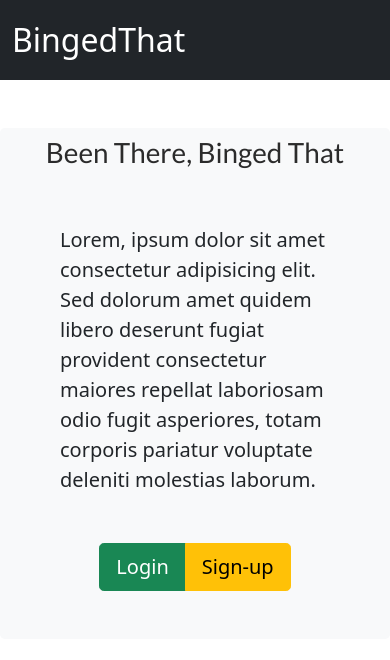
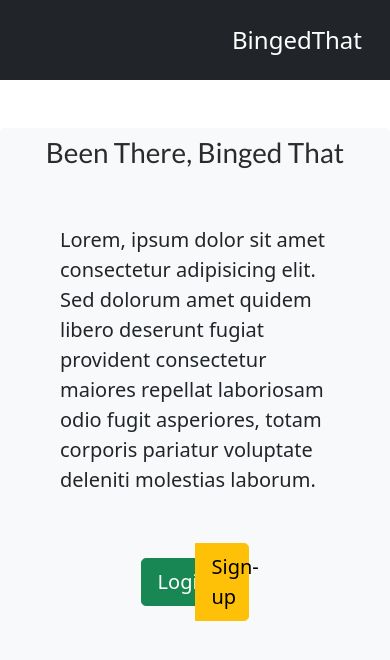
Before and after one commit to Mojtaba-NikAeen/binge, a Next.js app: page / in a window 390 px wide. Shown: the top 660 px of the page. Built offline with nearby package versions, Linux system fonts and the light colour scheme; no server answers.

Commit message:
ui improvements

```diff
--- a/components/list.tsx
+++ b/components/list.tsx
@@ -44,8 +44,9 @@ const List = ({ data, watchlist, removeFn, addWatched }: ListProps) => {
               <div className='card-body'>
                 <Link href={`/movies/${movie.imdbid}`}>
                   <a className={`card-title d-block btn btn-outline-dark ${classes.titleText}`}>
-                    <span>{movie.title}</span>
-                    <span> ({movie.year})</span>
+                    <abbr title={`${movie.title} (${movie.year})`}>
+                      {movie.title} ({movie.year})
+                    </abbr>
                   </a>
                 </Link>
 
--- a/components/navbar.module.css
+++ b/components/navbar.module.css
@@ -2,10 +2,22 @@
   height: 5rem;
 }
 
-.header a {
+.roundedBtn {
+  display: block;
+  height: 3.5rem;
+  width: 3.5rem;
+  border-radius: 50%;
   font-size: 1.2rem;
+  margin-left: 2rem;
+  margin-right: 2rem;
 }
 
 .logo {
   font-size: 2rem !important;
 }
+
+@media (max-width: 768px) {
+  .logo {
+    font-size: 1.5rem !important;
+  }
+}
--- a/components/navbar.tsx
+++ b/components/navbar.tsx
@@ -1,40 +1,38 @@
 import { useSession, signOut } from 'next-auth/react'
 import Link from 'next/link'
+import Image from 'next/image'
 import classes from './navbar.module.css'
 
 const NavBar = () => {
   const { status } = useSession()
 
-  // const unAuth = (
-  //   <div className='btn-group'>
-  //     <Link href={'/auth/login'}>
-  //       <a className='btn btn-success'>Login</a>
-  //     </Link>
-  //     <Link href={'/auth/signup'}>
-  //       <a className='btn btn-warning'>Sign-up</a>
-  //     </Link>
-  //   </div>
-  // )
+  const unAuth = (
+    <Link href={'/'}>
+      <a className={`navbar-brand ${classes.logo} center`}>BingedThat</a>
+    </Link>
+  )
 
   const auth = (
-    <div className='btn-group'>
+    <>
       <Link href={'/profile'}>
-        <a className='btn btn-success'>Profile</a>
+        <a className={classes.roundedBtn}>
+          <Image src={'/profile.png'} alt='profile logo' width={58} height={58} unoptimized />
+        </a>
       </Link>
-      <a className='btn btn-info' onClick={() => signOut({ redirect: false })}>
-        Logout
-      </a>
-    </div>
+      <Link href={'/'}>
+        <a className={`navbar-brand ${classes.logo}`}>BingedThat</a>
+      </Link>
+      <Link href={''}>
+        <a className={classes.roundedBtn} onClick={() => signOut({ redirect: false })}>
+          <Image src={'/logout.png'} alt='profile logo' width={58} height={58} unoptimized />
+        </a>
+      </Link>
+    </>
   )
 
   return (
     <nav className={`navbar navbar-dark bg-dark ${classes.header} sticky-top`}>
-      <div className='container'>
-        <Link href={'/'}>
-          <a className={`navbar-brand ${classes.logo}`}>BingedThat</a>
-        </Link>
-        {status === 'authenticated' && auth}
-      </div>
+      <div className='container'>{status === 'authenticated' ? auth : unAuth}</div>
     </nav>
   )
 }
--- a/pages/index.tsx
+++ b/pages/index.tsx
@@ -21,12 +21,14 @@ const Home = () => {
         {status === 'unauthenticated' && (
           <div className='btn-group btn-group-lg center d-block'>
             <Link href={'/auth/login'}>
-              <a className='btn btn-success'>Login</a>
+              <a className='btn btn-success buttonSize'>Login</a>
             </Link>
             <Link href={'/auth/signup'}>
-              <a className='btn btn-warning'>Sign-up</a>
+              <a className='btn btn-warning buttonSize'>Sign-up</a>
             </Link>
           </div>
+
+          // TODO comment
           // <Link href={'/auth/signup'}>
           //   <a
           //     className='btn btn-lg btn-success mx-auto'
--- a/pages/movies/[imdbId].tsx
+++ b/pages/movies/[imdbId].tsx
@@ -35,6 +35,8 @@ export const getStaticPaths: GetStaticPaths = async () => {
   }
 }
 
+// TODO comment
+
 // export const getServerSideProps: GetServerSideProps = async context => {
 //   if (!context.params!.imdbId!.includes('tt')) {
 //     return {
--- a/styles/globals.css
+++ b/styles/globals.css
@@ -25,3 +25,7 @@ h6 {
   margin: auto;
   text-align: center;
 }
+
+.buttonSize {
+  width: 15%;
+}
```
Also changed, not shown: components/list.module.css (+3 -6 lines), public/logout.png (added), public/profile.png (added).
